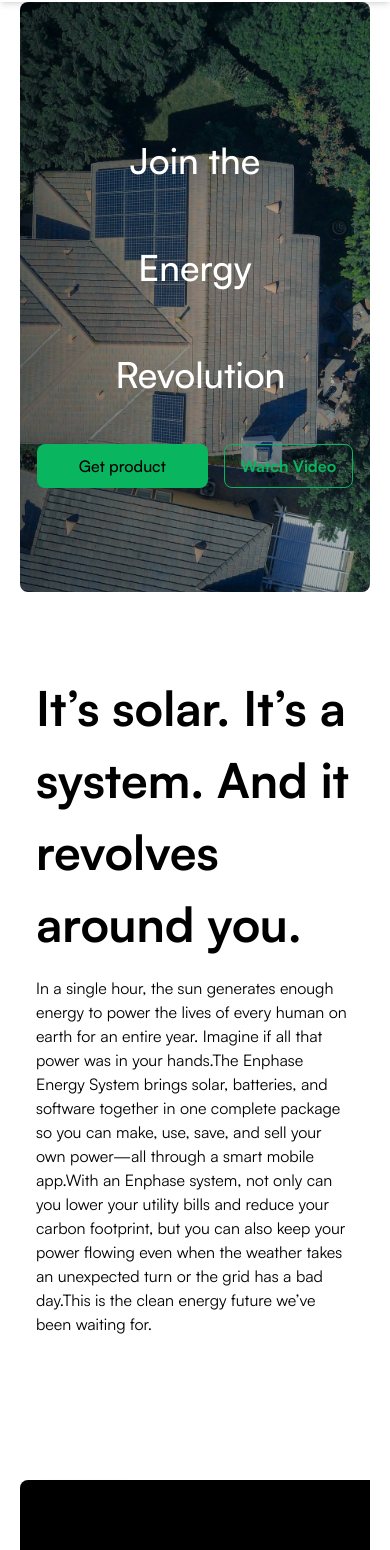
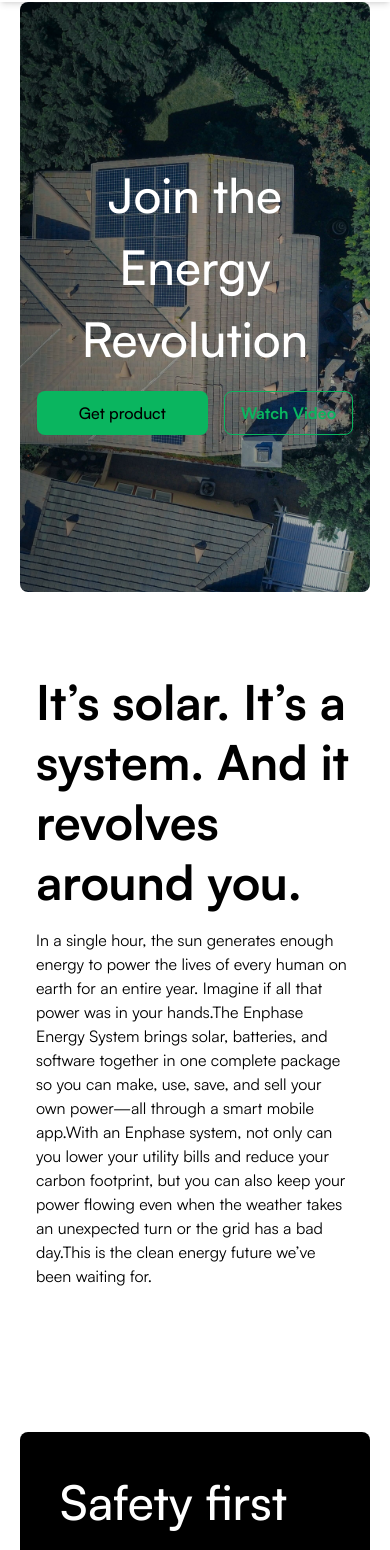
Before and after one commit to SwiftLoopTech/free-green-energy, a Next.js app: page /homeowners in a window 390 px wide. Shown: the part 64-1614 px from the top of the page. Built offline with nearby package versions, Linux system fonts and the light colour scheme.

Commit message:
fix: homeowners page made reponsive

```diff
--- a/pages/homeowners.tsx
+++ b/pages/homeowners.tsx
@@ -68,7 +68,7 @@ const HomeOwners: React.FC = () => {
           initial={{ opacity: 0, scale: 0.9 }}
           animate={{ opacity: heroInView ? 1 : 0, scale: heroInView ? 1 : 0.9 }}
           transition={{ duration: 0.5 }}
-          className="text-4xl md:text-8xl font-medium mb-4 w-1/2 text-center leading-[107px]"
+          className="text-5xl md:text-8xl font-medium mb-4 sm:w-1/2 text-center sm:leading-[107px]"
         >
           Join the Energy Revolution
         </motion.h1>
@@ -96,7 +96,7 @@ const HomeOwners: React.FC = () => {
             initial={{ opacity: 0, x: -50 }}
             animate={{ opacity: aboutInView ? 1 : 0, x: aboutInView ? 0 : -50 }}
             transition={{ duration: 0.5 }}
-            className="text-5xl font-bold mb-4"
+            className="text-5xl font-bold mb-4 leading-tight sm:leading-normal"
           >
             It’s solar. It’s a system. And it revolves around you.
           </motion.h2>
@@ -126,7 +126,7 @@ const HomeOwners: React.FC = () => {
         initial="hidden"
         animate={bentoGridInView ? "visible" : "hidden"}
         variants={sectionVariants}
-        className="container mx-auto grid grid-cols-1 sm:grid-cols-2 gap-4 py-16"
+        className="container mx-auto flex flex-col sm:grid-cols-2 gap-4 py-16  "
       >
         {bentoGridContent.map((item, index) => (
           <motion.div
@@ -142,7 +142,7 @@ const HomeOwners: React.FC = () => {
             }}
             className="bento-box"
           >
-            <h3 className="text-5xl font-medium leading-[64.8px]">
+            <h3 className="text-5xl font-medium leading-tight sm:leading-[64.8px]">
               {item.title}
             </h3>
             <p className="text-[16px] font-medium">{item.description}</p>
@@ -157,17 +157,17 @@ const HomeOwners: React.FC = () => {
             y: bentoGridInView ? 0 : 50,
           }}
           transition={{ duration: 0.6, delay: 0.8 }}
-          className="bg-black rounded-lg text-white px-14 flex pr-0 py-0 col-span-2 h-[443px]"
+          className="bg-black rounded-lg text-white px-10 sm:px-14 flex sm:pr-0 py-10 sm:py-0 col-span-2 h-fit sm:h-[443px]"
         >
-          <div className="w-1/2 py-20">
+          <div className="sm:w-1/2 sm:py-20">
             <h3 className="text-5xl font-medium mb-4">Better over time</h3>
-            <p className="text-[16px] font-medium w-3/5">
+            <p className="text-[16px] font-medium sm:w-3/5">
               Get free over-the-air software updates that bring innovative new
               features to your solar system and the Enphase App.
             </p>
           </div>
           <div
-            className="w-1/2 bg-cover bg-center h-full rounded-r-lg"
+            className="hidden sm:block w-1/2 bg-cover bg-center h-full rounded-r-lg"
             style={{
               backgroundImage:
                 "linear-gradient(to right, rgba(0, 0, 0, 1), rgba(255, 255, 255, 0.3)), url('/images/owners.jpg')",
--- a/pages/index.tsx
+++ b/pages/index.tsx
@@ -47,7 +47,7 @@ const Landing: React.FC = () => {
         }}
       >
         <div className="landing-sections">
-          <h1>The revolutionary IQ8 Series</h1>
+          <h1>The Revolutionary IQ8 Series</h1>
           <p>Our smartest microinverter ever</p>
           <div className="flex gap-2 mx-auto">
             <button className=" btn-primary">Learn More</button>
--- a/styles/globals.css
+++ b/styles/globals.css
@@ -12,7 +12,7 @@
     @apply text-primary font-bold py-2 px-4 rounded-lg border border-primary;
   }
   .bento-box {
-    @apply bg-black shadow-md rounded-lg px-14 py-20 text-white flex flex-col gap-[14px];
+    @apply bg-black shadow-md rounded-lg px-10 sm:px-14 sm:py-20 py-10 text-white flex flex-col gap-[14px];
   }
   .landing-sections {
     @apply container mx-auto text-white flex flex-col text-center sm:w-1/2 gap-8;
```
